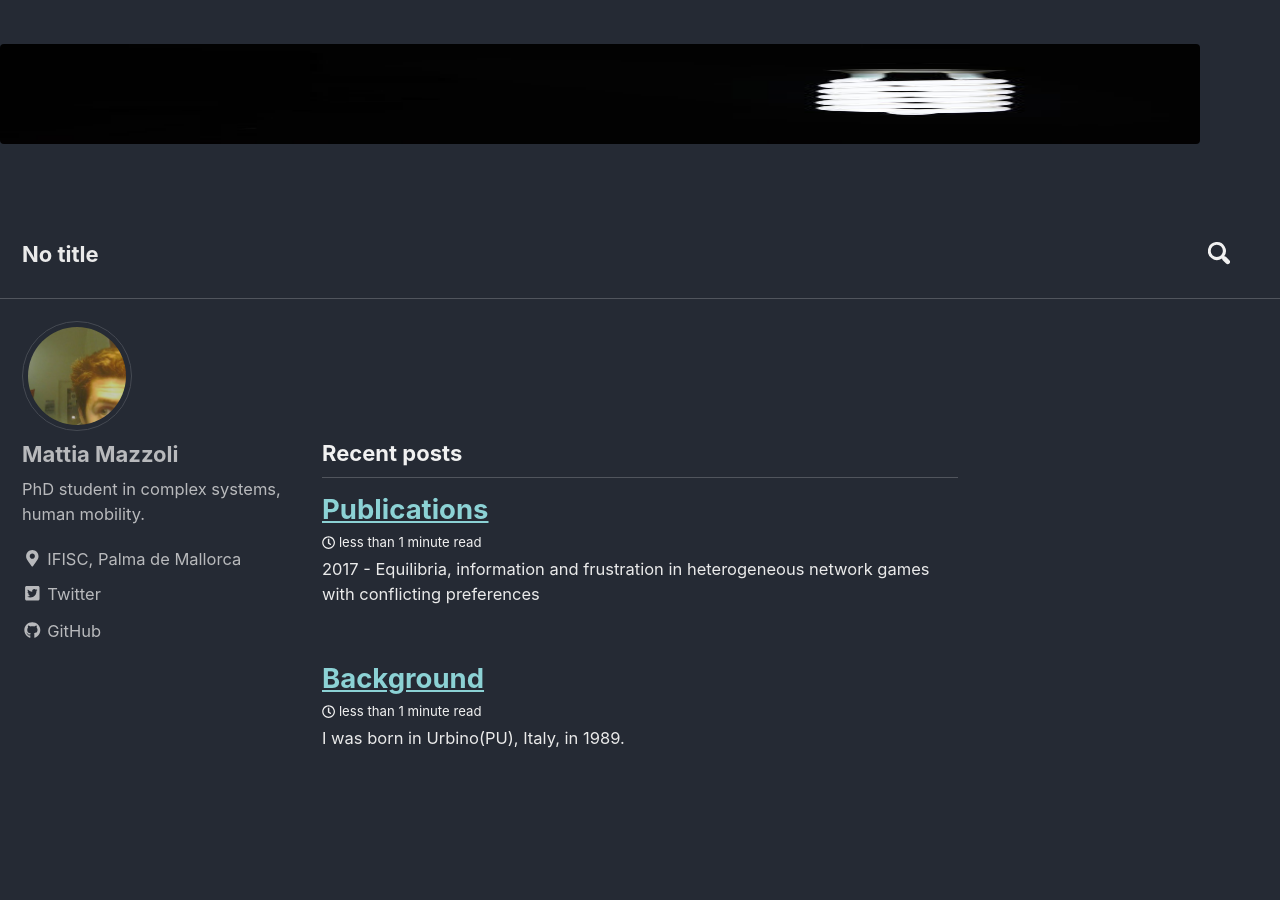
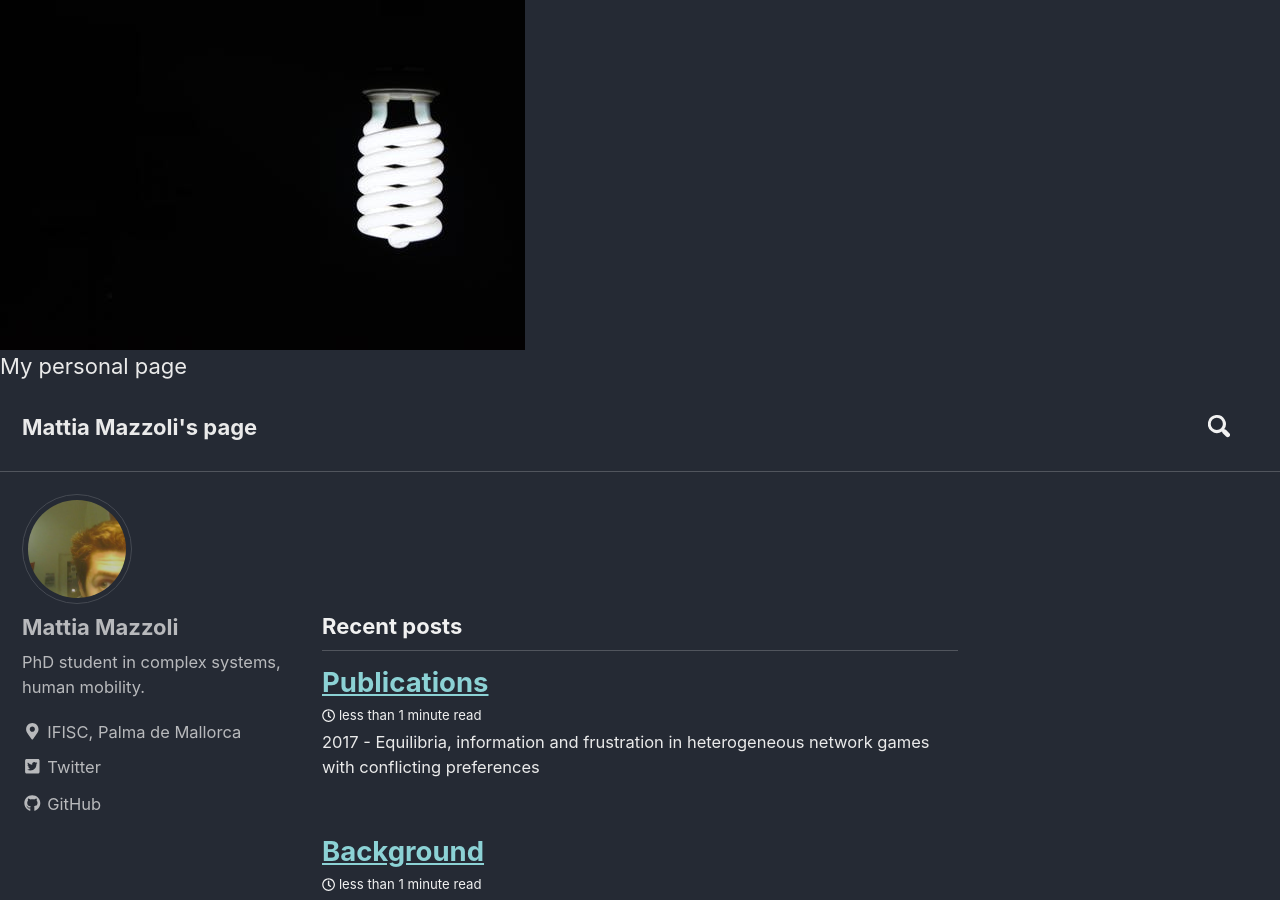
Before and after one commit to mattiamazzoli/mattiamazzoli.github.io, a Jekyll site: the page built from index.html, in a window 1280 px wide and 900 px high. Built offline with Jekyll 4.4.1, drawn with Linux system fonts in a browser that asks for light colours; nearby versions of some CDN libraries; the list of posts is cut into pages by our own code.

Commit message:
Initial commit

```diff
--- a/_config.yml
+++ b/_config.yml
@@ -18,7 +18,7 @@
 layout: single
 repository               : "mattiamazzoli/mattiamazzoli.github.io"
 locale                   : "en-US"
-title                    : "No title"
+title                    : "Mattia Mazzoli's page"
 teaser					 : "/assets/images/teaser.jpg"
 
 title_separator          : "-"
--- a/_includes/head/custom.html
+++ b/_includes/head/custom.html
@@ -1,9 +1,12 @@
 <!-- start custom head snippets -->
 
 
-<figure>
-  <img src="/assets/images/teaser2.jpeg" alt="this is a placeholder image" style="width:1200px;height:100px;">
-</figure>
+
+
+<div class="container">
+  <img src="/assets/images/teaser2.jpeg" alt="Snow" sstyle="width:1200px;height:300px;">
+  <div class="top-left">My personal page</div>
+</div>
 
 <!-- insert favicons. use https://realfavicongenerator.net/ -->
 
```
